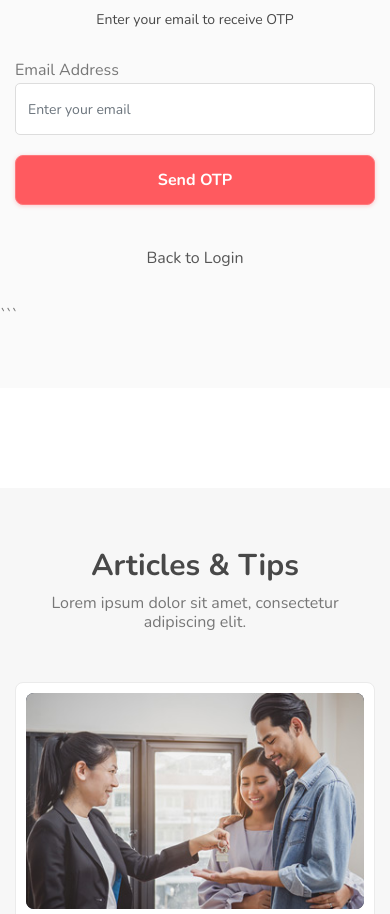
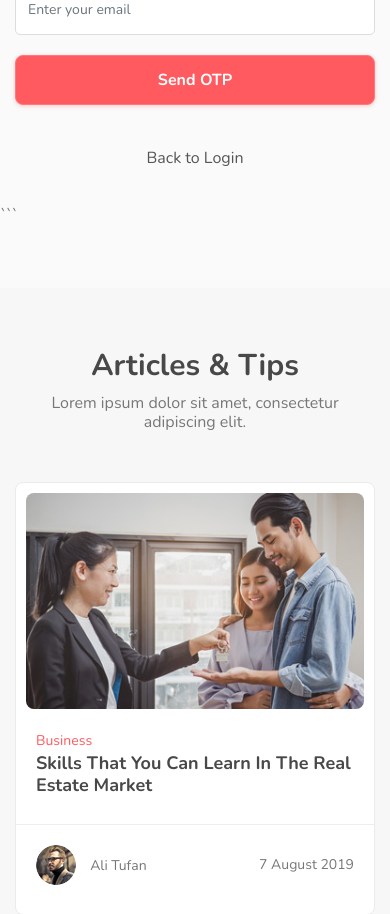
Before and after one commit to john22-sarker/Vharate, a Django app: page /accounts/forgot-password/ in a window 390 px wide. Shown: the part 299-1213 px from the top of the page. Run offline with Django 5.2, Linux system fonts and the light colour scheme; some libraries are stand-ins or nearby versions.

Commit message:
Update base.html

```diff
--- a/realestate/templates/base.html
+++ b/realestate/templates/base.html
@@ -267,12 +267,18 @@
 
 
 <!-- Main Content -->
-<main class="" style="    padding: 100px 0 100px;">
+<style>
+@media (max-width: 768px) {
+    #main-section12345 {
+        padding: 0 !important;
+    }
+}
+</style>
+
+<main id="main-section12345" style="padding: 85px 0 100px;">
     {% block content %}
-    <!-- Page-specific content will go here -->
     {% endblock %}
 </main>
-
 
 
 
```
